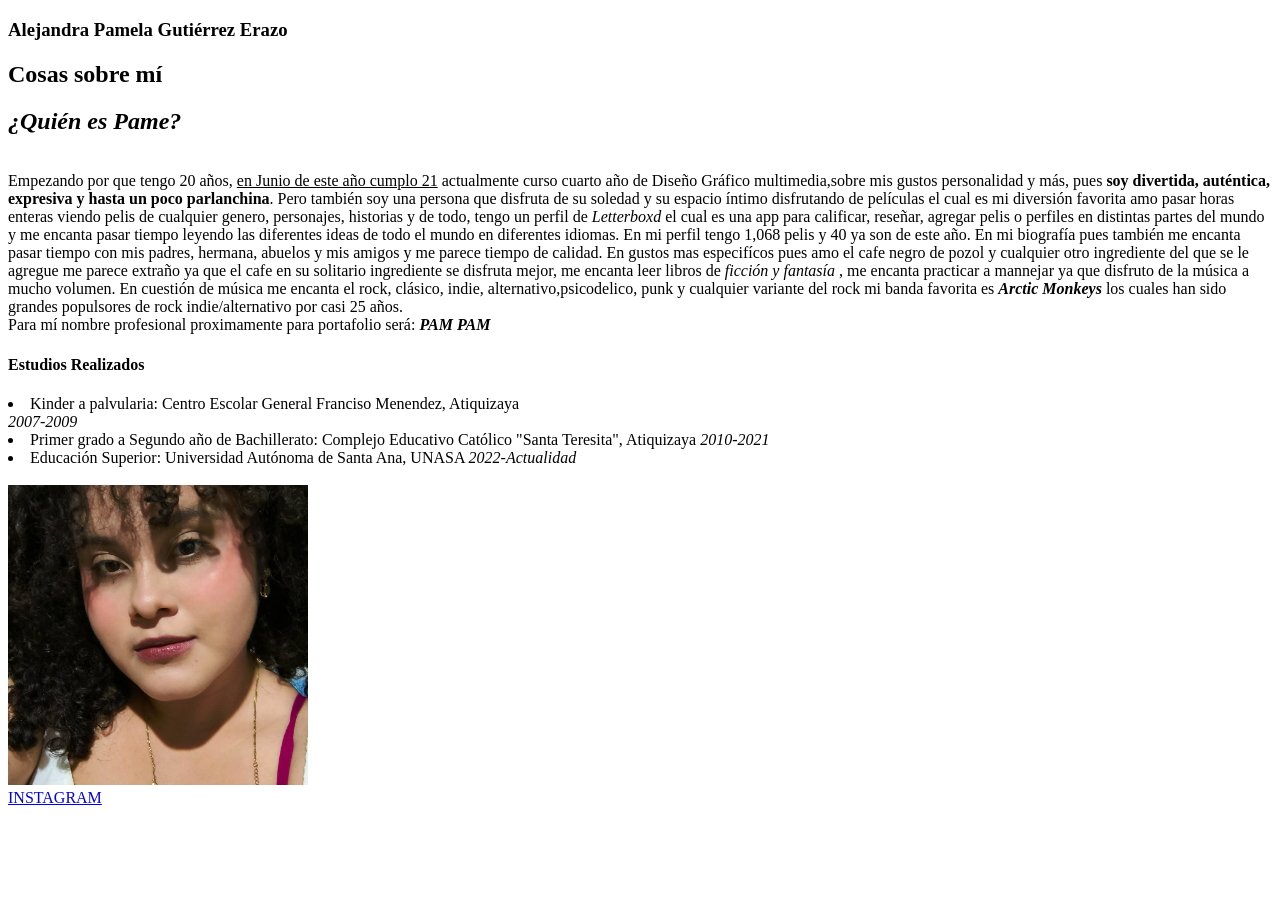
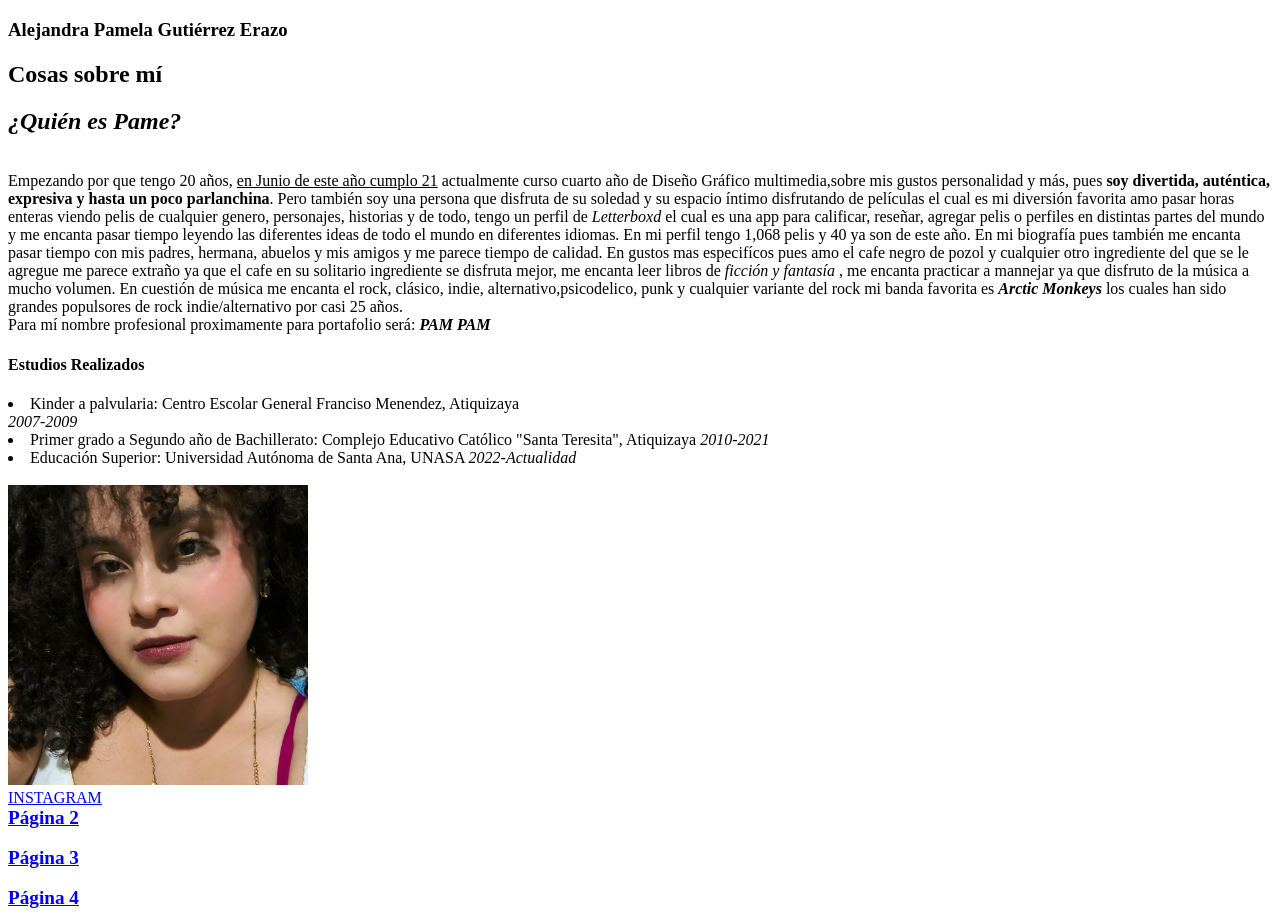
Before and after one commit to pamg17/parcial1, a plain HTML site: page Parcial 1/index.html in a window 1280 px wide. Before the commit the page ends 815 px from the top, so only its background shows below. Drawn offline with Linux system fonts and the light colour scheme.

Commit message:
Add files via upload

```diff
--- a/Parcial 1/index.html
+++ b/Parcial 1/index.html
@@ -26,5 +26,14 @@
 <BR>
         <a href="https://www.instagram.com/pame.g__?igsh=bWp6ZXJ3dzRjaDds">INSTAGRAM</a
     </br>
+    <br>
+    <a href="file:///D:/Programaci%C3%B3n/Parcial%201/paginas/pagina2.html"><big><b>Página 2</b></big></a>
+    </br>
+    <br>
+    <a href="file:///D:/Programaci%C3%B3n/Parcial%201/paginas/pagina3.html"><big><b>Página 3</b></big></a>
+    </br>
+    <br>
+    <a href="file:///D:/Programaci%C3%B3n/Parcial%201/paginas/pagina4.html"><big><b>Página 4</b></big></a>
+    </br>
     </BODY>
 </html>
```
